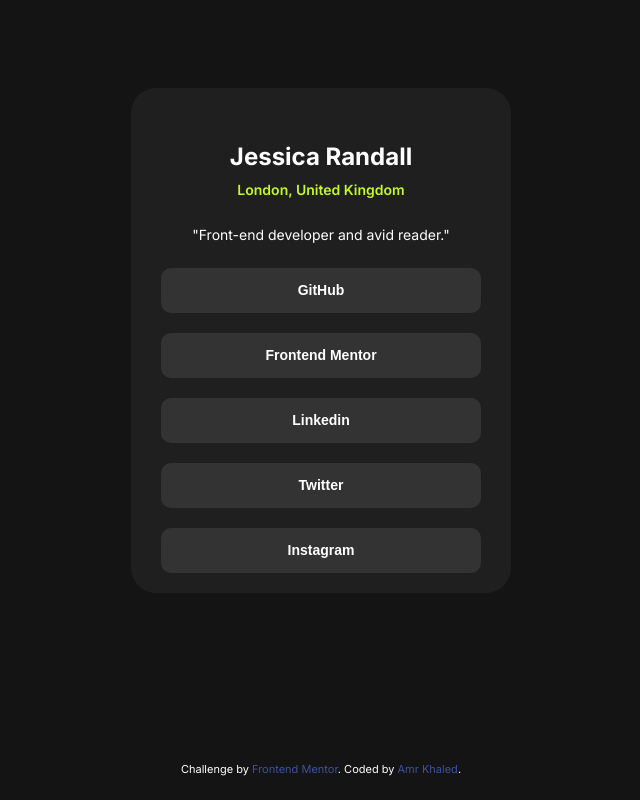
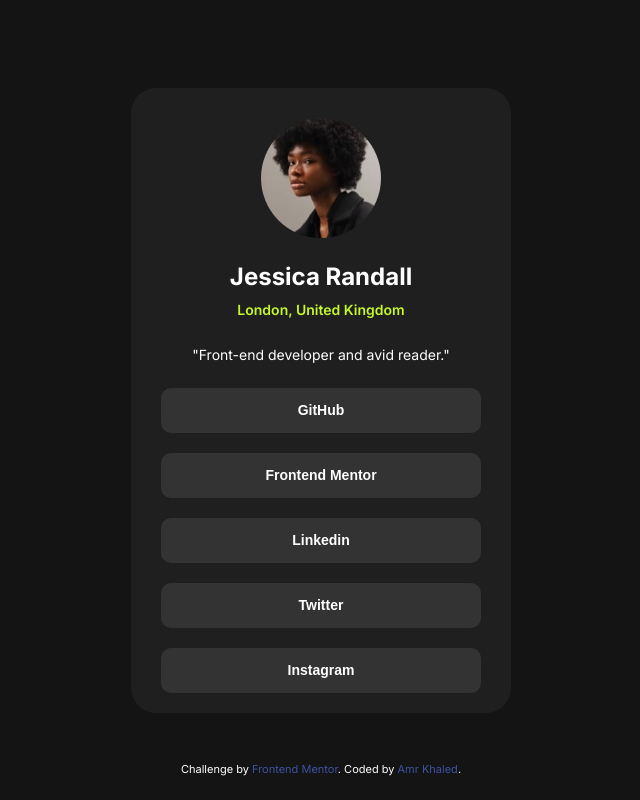
Before and after one commit to AmrKhaled40/Social-links-profile, a plain HTML site: page index.html in a window 1280 px wide. Shown: the whole page, without its empty margins (319-959 px from the left). Drawn offline with Linux system fonts and the light colour scheme.

Commit message:
Update index.html

```diff
--- a/index.html
+++ b/index.html
@@ -13,7 +13,7 @@
 <body>
 <div class="project">
   <div class="header">
-    <img src="images/avatar-jessica.jpeg" alt="">
+    <img src="assets/images/avatar-jessica.jpeg" alt="">
   </div>
   <div class="fir_text">
     <h2 class="name">Jessica Randall</h2>
```
